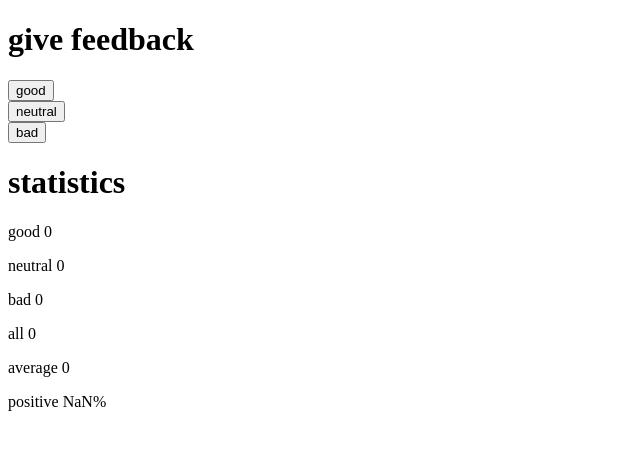
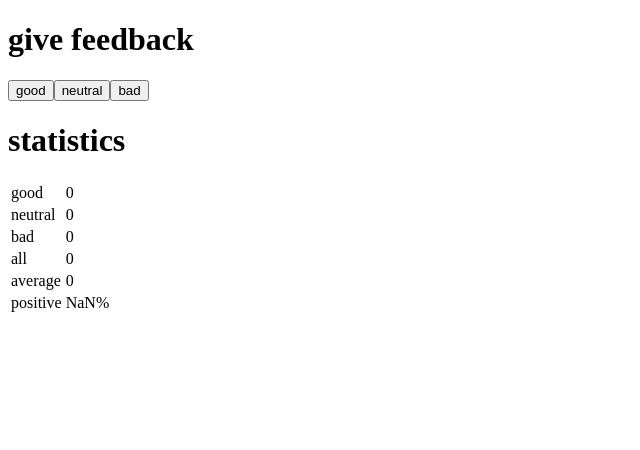
Before and after one commit to teklitg/fullstackopen, a React (Create React App) app in the folder part1/unicafe/: page / in a window 1280 px wide. Shown: the top 450 px of the page, without its empty margins (0-640 px from the left). Built offline with nearby package versions, Linux system fonts and the light colour scheme.

Commit message:
1.11*: unicafe step6

```diff
--- a/part1/unicafe/src/App.js
+++ b/part1/unicafe/src/App.js
@@ -3,9 +3,9 @@ import { useState } from 'react'
 const Button = ({click, text})=>{
 
   return (
-    <div>
+    <span>
       <button onClick={click}>{text}</button>
-    </div>
+    </span>
   )
 }
 
@@ -13,9 +13,12 @@ const StatisticLine=({texts, value})=>{
 
 
   return (
-    <div>
-      <p>{texts} {value} </p>
-    </div>
+     <tbody>
+      <tr>
+        <td>{texts}</td>
+        <td>{value}</td>
+      </tr>
+     </tbody>
   )
 }
 
@@ -37,12 +40,17 @@ const App = () => {
       <Button click={neutrals} text={"neutral"}></Button>
       <Button click={bads} text={"bad"}></Button>
       <h1>statistics</h1>
+
+      <table>
+
       <StatisticLine texts={"good"} value={good}></StatisticLine>
       <StatisticLine texts={"neutral"} value={neutral}></StatisticLine>
       <StatisticLine texts={"bad"} value={bad}></StatisticLine>
       <StatisticLine texts={"all"} value={good+neutral+bad}></StatisticLine>
       <StatisticLine texts={"average"} value={(bad+good+neutral)/3}></StatisticLine>
       <StatisticLine texts={"positive"} value={(good*100/(bad+good+neutral))+"%"}></StatisticLine>
+
+      </table>
     </div>
   )
 }
```
